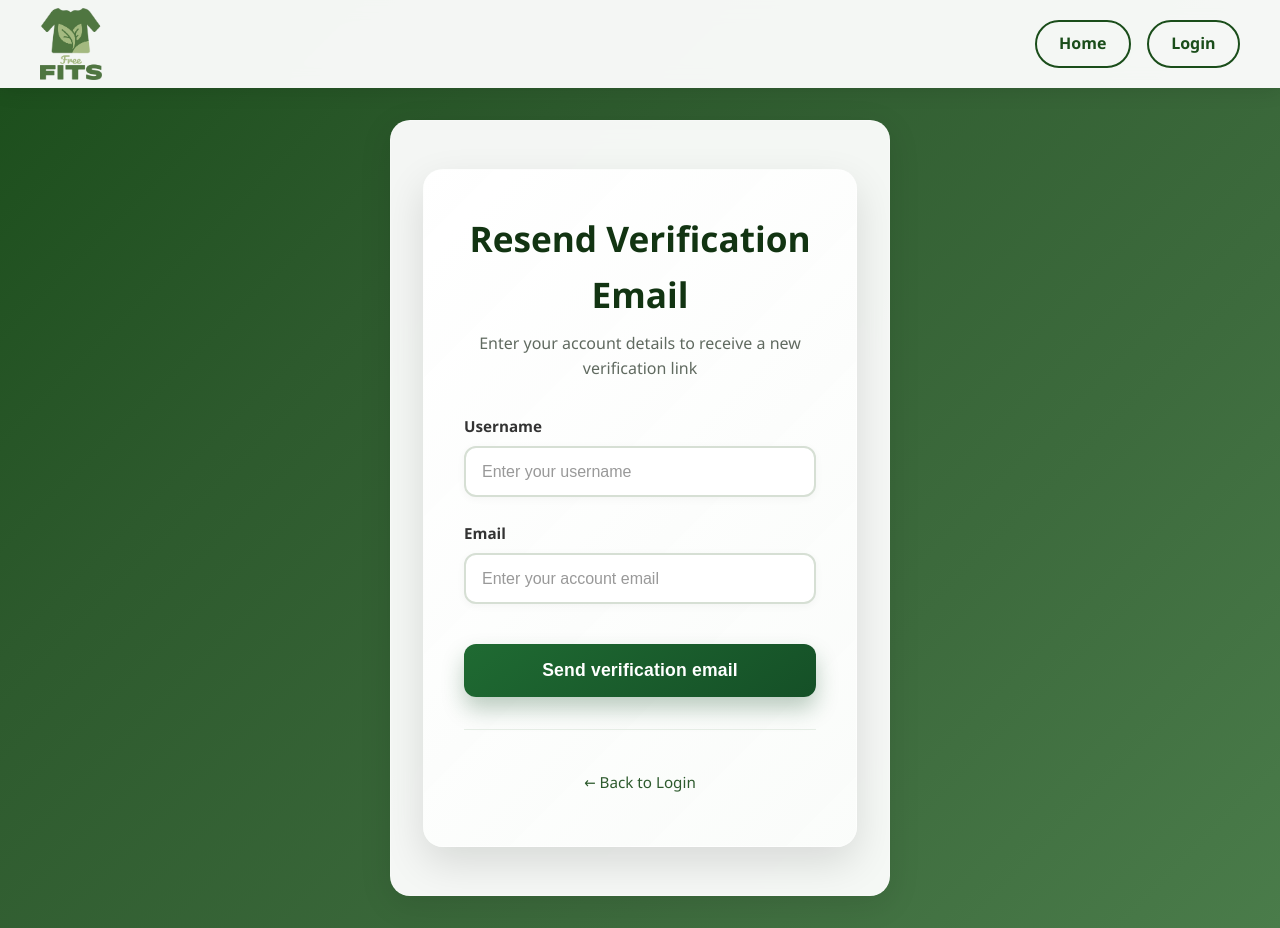
After one commit to tibatuba/FreeFits, a Flask app: page /resend-verification-request in a window 1280 px wide. The commit adds this page. Run offline with Flask 3, Linux system fonts and the light colour scheme.

Commit message:
Require verified email before account access.
Block login for unverified users and add a logged-out resend-verification flow so users can complete verification before using the app.

Made-with: Cursor

```diff
--- a/app/routes.py
+++ b/app/routes.py
@@ -207,6 +207,9 @@ def login():
         user = db["users"].find_one({"username": username})
         if not user or not check_password_hash(user.get("password_hash", ""), password):
             return render_template("login.html", error="Invalid username or password.")
+        if not user.get("email_verified", True):
+            flash("Please verify your email before logging in.", "warning")
+            return redirect(url_for("main.resend_verification_request"))
 
         session["username"] = username
         return redirect(url_for("main.home"))
@@ -308,18 +311,19 @@ def register():
             "email_verified": email_verified,
         })
 
-        session["username"] = username
         if not email_verified and from_email:
             token = make_verification_token(current_app.secret_key, username, email)
             verify_url = request.host_url.rstrip("/") + url_for("main.verify_email", token=token)
             region = getattr(cfg, "AWS_REGION", None) or "us-east-1"
             if send_verification_email(from_email, email, username, verify_url, region):
-                flash("Welcome! Please check your email to verify your address.", "success")
+                flash("Account created. Please check your email to verify your address before logging in.", "success")
             else:
-                flash("Welcome! We could not send the verification email. You can request a new one from your account.", "warning")
+                flash("Account created, but we could not send the verification email. Use 'Resend verification email' from the login page.", "warning")
+            return redirect(url_for("main.login"))
         else:
+            session["username"] = username
             flash("Account created. You can log in.", "success")
-        return redirect(url_for("main.home"))
+            return redirect(url_for("main.home"))
 
     return render_template("register.html")
 
@@ -356,6 +360,48 @@ def resend_verification():
     else:
         flash("Failed to send. Try again later.", "error")
     return redirect(url_for("main.home"))
+
+
+@main.route("/resend-verification-request", methods=["GET", "POST"])
+def resend_verification_request():
+    """Send verification email for users not logged in yet."""
+    if request.method == "POST":
+        username = (request.form.get("username") or "").strip()
+        email = (request.form.get("email") or "").strip().lower()
+        if not username or not email:
+            flash("Username and email are required.", "error")
+            return redirect(url_for("main.resend_verification_request"))
+        db = getattr(current_app, "mongo_db", None)
+        if db is None:
+            flash("Service unavailable.", "error")
+            return redirect(url_for("main.login"))
+        user = db["users"].find_one({"username": username})
+        if not user:
+            flash("Account not found.", "error")
+            return redirect(url_for("main.resend_verification_request"))
+        stored_email = (user.get("email") or "").strip().lower()
+        if stored_email != email:
+            flash("Username and email do not match.", "error")
+            return redirect(url_for("main.resend_verification_request"))
+        if user.get("email_verified", True):
+            flash("This account is already verified. You can log in.", "info")
+            return redirect(url_for("main.login"))
+
+        cfg = get_config()
+        from_email = (getattr(cfg, "VERIFICATION_FROM_EMAIL", None) or "").strip()
+        if not from_email:
+            flash("Verification emails are not configured.", "error")
+            return redirect(url_for("main.login"))
+        token = make_verification_token(current_app.secret_key, username, stored_email)
+        verify_url = request.host_url.rstrip("/") + url_for("main.verify_email", token=token)
+        region = getattr(cfg, "AWS_REGION", None) or "us-east-1"
+        if send_verification_email(from_email, stored_email, username, verify_url, region):
+            flash("Verification email sent. Check your inbox.", "success")
+            return redirect(url_for("main.login"))
+        flash("Failed to send. Try again later.", "error")
+        return redirect(url_for("main.resend_verification_request"))
+
+    return render_template("resend_verification.html")
 
 
 @main.route("/verify-email")
--- a/app/templates/login.html
+++ b/app/templates/login.html
@@ -58,6 +58,7 @@
 
             <div class="auth-footer">
                 <p>Not registered? <a href="{{ url_for('main.register') }}">Create an account</a></p>
+                <p>Didn't get the email? <a href="{{ url_for('main.resend_verification_request') }}">Resend verification email</a></p>
                 <p class="back-link">
                     <a href="{{ url_for('main.home') }}">← Back to Home</a>
                 </p>
--- /dev/null
+++ b/app/templates/resend_verification.html
@@ -0,0 +1,63 @@
+<!DOCTYPE html>
+<html lang="en">
+<head>
+    <meta charset="UTF-8">
+    <meta name="viewport" content="width=device-width, initial-scale=1.0">
+    <title>Resend verification - FreeFits</title>
+    <link rel="stylesheet" href="{{ url_for('static', filename='css/style.css') }}?v=4">
+</head>
+<body>
+    <header>
+        <div class="header-content">
+            <h1 class="site-logo">
+                <a href="{{ url_for('main.home') }}" class="logo-link">
+                    <img src="{{ url_for('static', filename='images/headerlogo.png') }}"
+                         alt="FreeFits Logo"
+                         class="logo-img">
+                </a>
+            </h1>
+            <nav class="user-nav">
+                <a href="{{ url_for('main.home') }}" class="nav-link">Home</a>
+                <a href="{{ url_for('main.login') }}" class="nav-link">Login</a>
+            </nav>
+        </div>
+    </header>
+
+    <main>
+        <div class="auth-container">
+            <div class="auth-header">
+                <h2>Resend Verification Email</h2>
+                <p class="subtitle">Enter your account details to receive a new verification link</p>
+            </div>
+
+            {% with messages = get_flashed_messages(with_categories=true) %}
+                {% if messages %}
+                    {% for category, message in messages %}
+                        <div class="flash-message flash-{{ category }}">{{ message }}</div>
+                    {% endfor %}
+                {% endif %}
+            {% endwith %}
+
+            <form action="{{ url_for('main.resend_verification_request') }}" method="post" class="auth-form">
+                <div class="form-group">
+                    <label for="username">Username</label>
+                    <input type="text" id="username" name="username" placeholder="Enter your username" required>
+                </div>
+
+                <div class="form-group">
+                    <label for="email">Email</label>
+                    <input type="email" id="email" name="email" placeholder="Enter your account email" required>
+                </div>
+
+                <button type="submit" class="auth-btn">Send verification email</button>
+            </form>
+
+            <div class="auth-footer">
+                <p class="back-link">
+                    <a href="{{ url_for('main.login') }}">← Back to Login</a>
+                </p>
+            </div>
+        </div>
+    </main>
+</body>
+</html>
```
